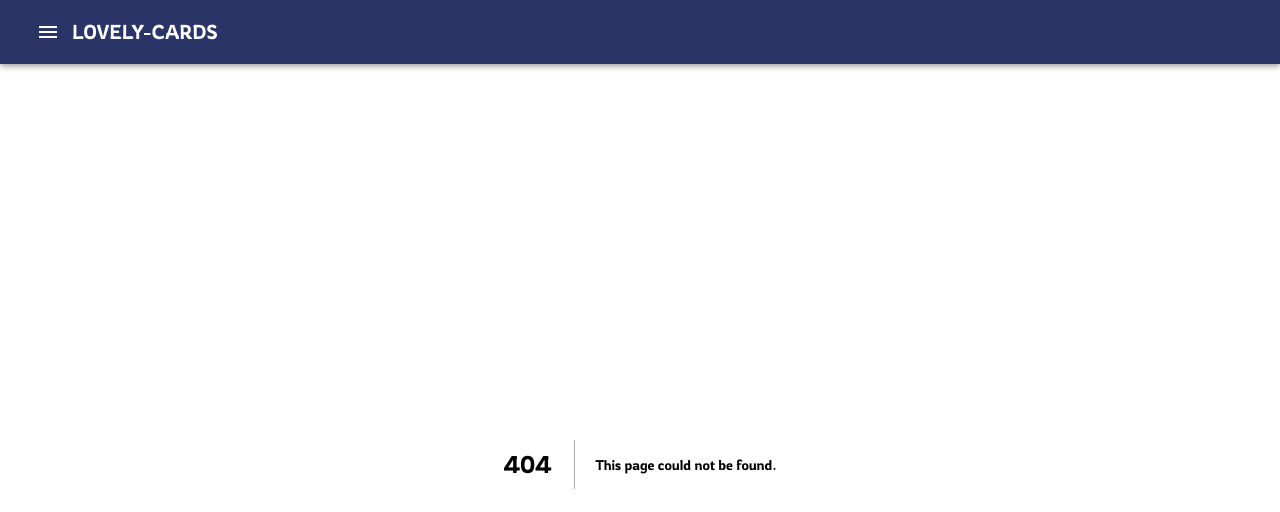
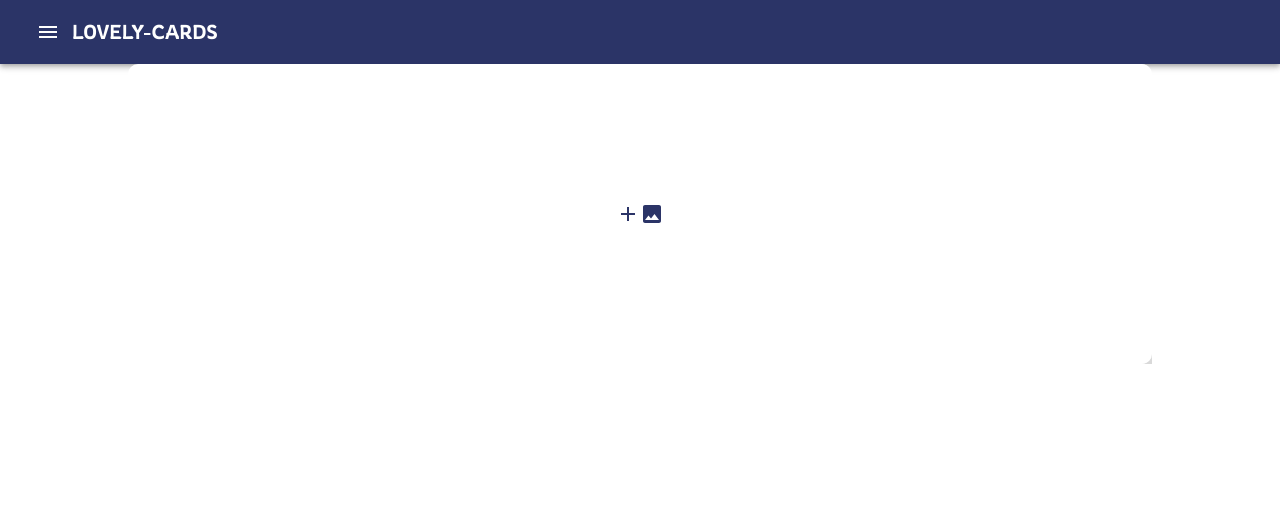
Before and after one commit to Ricardo-we/lovely-cards-client, a Next.js app: page /cards/1 in a window 1280 px wide. Before the commit this address had no page. Shown: the top 512 px of the page. Built offline with nearby package versions, Linux system fonts and the light colour scheme.

Commit message:
Started Sliders

```diff
--- /dev/null
+++ b/src/components/BSwiperSlider.tsx
@@ -0,0 +1,23 @@
+import "swiper/css";
+
+import { Swiper, SwiperProps, SwiperSlide, SwiperSlideProps } from "swiper/react";
+
+import { FC } from "react";
+
+export interface BSwiperSliderProps extends SwiperProps {
+	slides?: JSX.Element[];
+	slideProps?: SwiperSlideProps
+}
+
+const BSwiperSlider: FC<BSwiperSliderProps> = ({ slides, ...props }) => {
+	return (
+		<Swiper {...props}>
+			{props.children}
+			{!props?.children && slides?.map((slide) => (
+				<SwiperSlide {...props.slideProps}>{slide}</SwiperSlide>
+			))}
+		</Swiper>
+	);
+};
+
+export default BSwiperSlider;
--- /dev/null
+++ b/src/components/CardDisplayers/CardsDisplayer.tsx
@@ -0,0 +1,39 @@
+import BSwiperSlider, { BSwiperSliderProps } from "../BSwiperSlider";
+import { BaseDisplayer, BaseSlide } from "../../types/BaseDisplayer";
+import { FC, HTMLAttributes, useEffect } from "react";
+
+import { EffectCards } from "swiper";
+import { children } from "../../types/Components";
+
+export interface CardSlideProps extends BaseSlide {}
+
+export const CardSlide = ({ children, color, ...props }: CardSlideProps) => {
+	return (
+		<div
+			{...props}
+			style={{
+				borderRadius: "10px",
+				backgroundColor: color,
+                height: "100%",
+				...props.style,
+			}}
+		>
+			{children}
+		</div>
+	);
+};
+
+interface CardsDisplayerProps extends BaseDisplayer {}
+
+const CardsDisplayer: FC<CardsDisplayerProps> = ({ ...props }) => {
+	return (
+		<BSwiperSlider
+			grabCursor
+			modules={[EffectCards]}
+			effect="cards"
+			{...props}
+		/>
+	);
+};
+
+export default CardsDisplayer;
--- /dev/null
+++ b/src/components/CardDisplayers/cardDisplayerUtils.tsx
@@ -0,0 +1,17 @@
+import CardsDisplayer, { CardSlide } from "./CardsDisplayer"
+
+import { FC } from "react";
+
+const SLIDES = new Map<string, FC>();
+SLIDES.set("cards", CardSlide);
+
+const DISPLAYERS = new Map<string, FC>();
+DISPLAYERS.set("cards", CardsDisplayer);
+
+export function getCardDisplayer(displayerName: string):any{
+    return DISPLAYERS.get(displayerName) ?? DISPLAYERS.get("cards");
+}
+
+export function getSlide(slideName: string): any {
+    return SLIDES.get(slideName) ?? SLIDES.get("cards");
+}
--- /dev/null
+++ b/src/hooks/useDynamicSlider.ts
@@ -0,0 +1,16 @@
+import { BaseDisplayer, BaseSlide } from "../types/BaseDisplayer";
+import { FC, useEffect, useState } from "react";
+import { getCardDisplayer, getSlide } from "../components/CardDisplayers/cardDisplayerUtils";
+
+export function useDynamicSlider(sliderName: string="cards"){
+    const [displayer, setDisplayer] = useState<FC<BaseDisplayer>>(getCardDisplayer(sliderName));
+    const [slide, setSlide] = useState<FC<BaseSlide>>(getSlide(sliderName));
+
+    useEffect(() =>{
+        setDisplayer(getCardDisplayer(sliderName))
+        setSlide(getSlide(sliderName));
+    }, [sliderName])
+
+    return [displayer, slide]
+
+}
--- /dev/null
+++ b/src/pages/cards/[cardId].tsx
@@ -0,0 +1,99 @@
+import {
+	Add,
+	Image as ImageIcon,
+	Message as MessageIcon,
+} from "@mui/icons-material";
+import { FC, useEffect, useState } from "react";
+import { ICardImage, ICardMessage } from "../../types/Card";
+import { ToastContainer, toast } from "react-toastify";
+import { Typography, makeStyles } from "@mui/material";
+import {
+	getCardDisplayer,
+	getSlide,
+} from "../../components/CardDisplayers/cardDisplayerUtils";
+
+import BButton from "../../components/Buttons/BButton";
+import CardsDisplayer from "../../components/CardDisplayers/CardsDisplayer";
+import CardsService from "../../services/api/CardsService";
+import { useAuthContext } from "../../contexts/AuthContext";
+import { useDynamicSlider } from "../../hooks/useDynamicSlider";
+import { useRouter } from "next/router";
+
+interface CardDetailsProps {}
+
+const CardDetails: FC<CardDetailsProps> = () => {
+	const router = useRouter();
+	const cardId = router.query.cardId as string;
+	const { user } = useAuthContext();
+	const [card, setCard] = useState<any>({});
+	// const [Displayer, Slide] = useDynamicSlider(card?.card_type);
+	const Displayer = getCardDisplayer(card?.card_type);
+	const Slide = getSlide(card?.card_type);
+
+	const ActionSlides = [
+		<Slide style={styles.slide} color="#fff">
+			<BButton style={styles.slideButton}>
+				<Add />
+				<ImageIcon />
+			</BButton>
+		</Slide>,
+		<Slide style={styles.slide} color="#fff">
+			<BButton style={styles.slideButton}>
+				<Add />
+				<MessageIcon />
+			</BButton>
+		</Slide>,
+	];
+
+    const UserSlides = card?.cardContents ? card?.cardContents?.map((cardContent: any) => (
+        cardContent?.image_url
+            ? <Slide style={styles.imageSlide} color={"white"}>
+                <img style={{ objectFit: "cover",...styles.imageSlideImage}} loading="lazy" src={cardContent?.image_url} alt="" />
+            </Slide>
+            : <Slide style={styles.slide} color={cardContent?.color ?? "white"}>
+                <h4 style={{fontSize: "25px"}}>{cardContent?.heading}</h4>
+                <Typography variant="caption">{cardContent?.content}</Typography>
+            </Slide>
+    )) : [];
+
+	const getCard = () =>
+		CardsService.getCardsWithContents(cardId, user?.token)
+			.then((res) => setCard(res))
+			.catch((err) => toast.error(err.message));
+
+	useEffect(() => {
+		if (user?.token && cardId) getCard();
+	}, [user]);
+
+	return (
+		<>
+			<ToastContainer />
+
+			<Displayer style={{ width: "80%", height: "300px" }} slides={[...ActionSlides,...UserSlides]} />
+		</>
+	);
+};
+
+const styles = {
+	slide: {
+		display: "flex",
+        flexDirection: "column",
+		alignItems: "center",
+		justifyContent: "center",
+	},
+	slideButton: {
+		width: "80%",
+		height: "80%",
+	},
+    imageSlide: {
+        width:"100%",
+        height: "100%"
+    },
+    imageSlideImage: {
+        width: "100%",
+        height: "100%",
+        // objectFit: "cover"
+    }
+};
+
+export default CardDetails;
--- a/src/services/api/CardsService.ts
+++ b/src/services/api/CardsService.ts
@@ -19,11 +19,16 @@ export default class CardsService {
         return response;
     }
 
-    static updateCard = async (cardId: number | string,card: FormData, userToken: string) => {
+    static updateCard = async (cardId: number | string, card: FormData, userToken: string) => {
         const response = await cardsRequest.update(
             card,
-            { routeParams: `/${cardId?.toString()}`,  headers: cardsRequest.createHeaders(userToken) }
+            { routeParams: `/${cardId?.toString()}`, headers: cardsRequest.createHeaders(userToken) }
         );
         return response;
     }
+
+    static getCardsWithContents = async (cardId: number|string, userToken: string) => {
+        const userCards = await cardsRequest.find({ routeParams: `/${cardId}`, headers: cardsRequest.createHeaders(userToken) })
+        return userCards
+    }
 }
```
Also changed, not shown: src/components/CardDisplayers/SlidesDisplayer.tsx (added, +39 -0 lines), src/pages/cards/components/UserCardListItem.tsx (+14 -0 lines), src/types/BaseDisplayer.d.ts (added, +11 -0 lines), src/hooks/useReactiveFormik.ts (renamed from src/hooks/useReactiveFormik.tsx).
